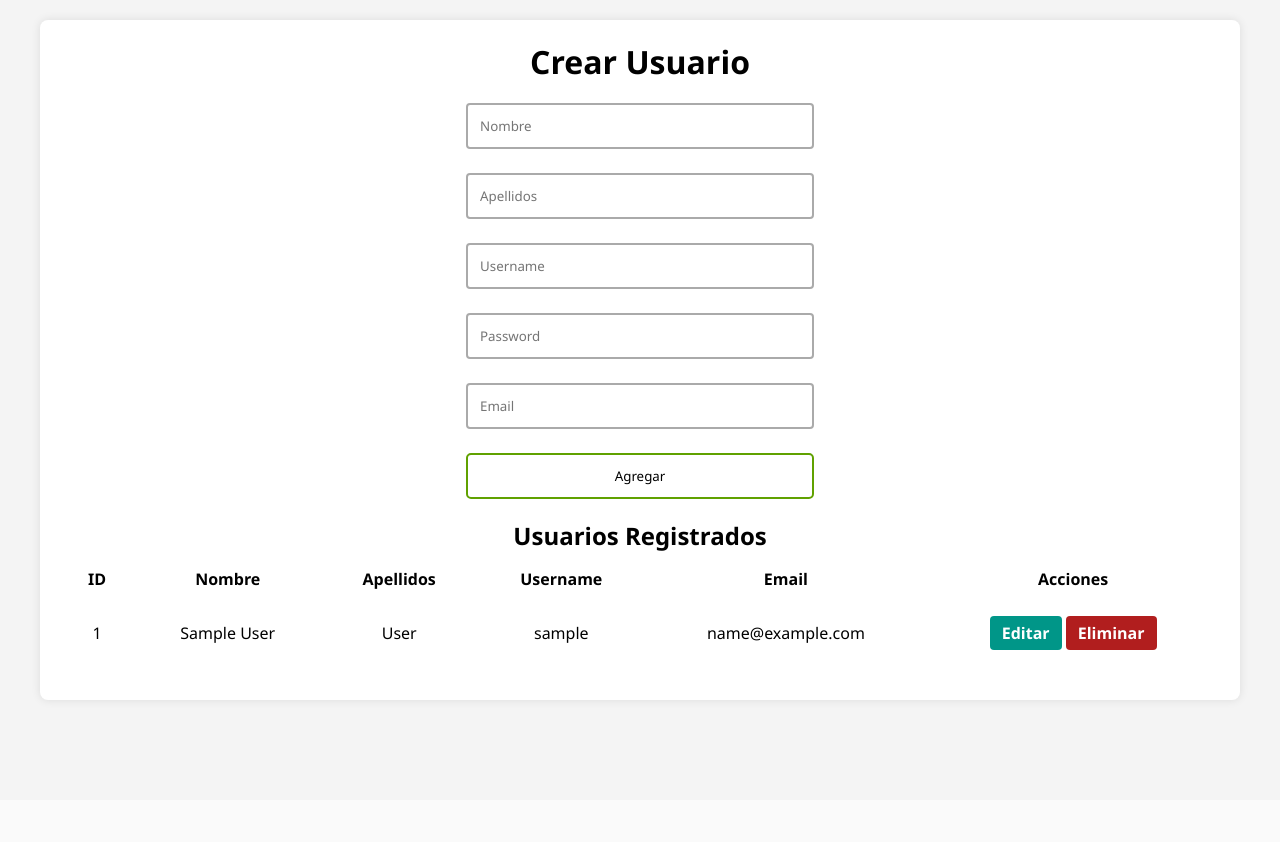
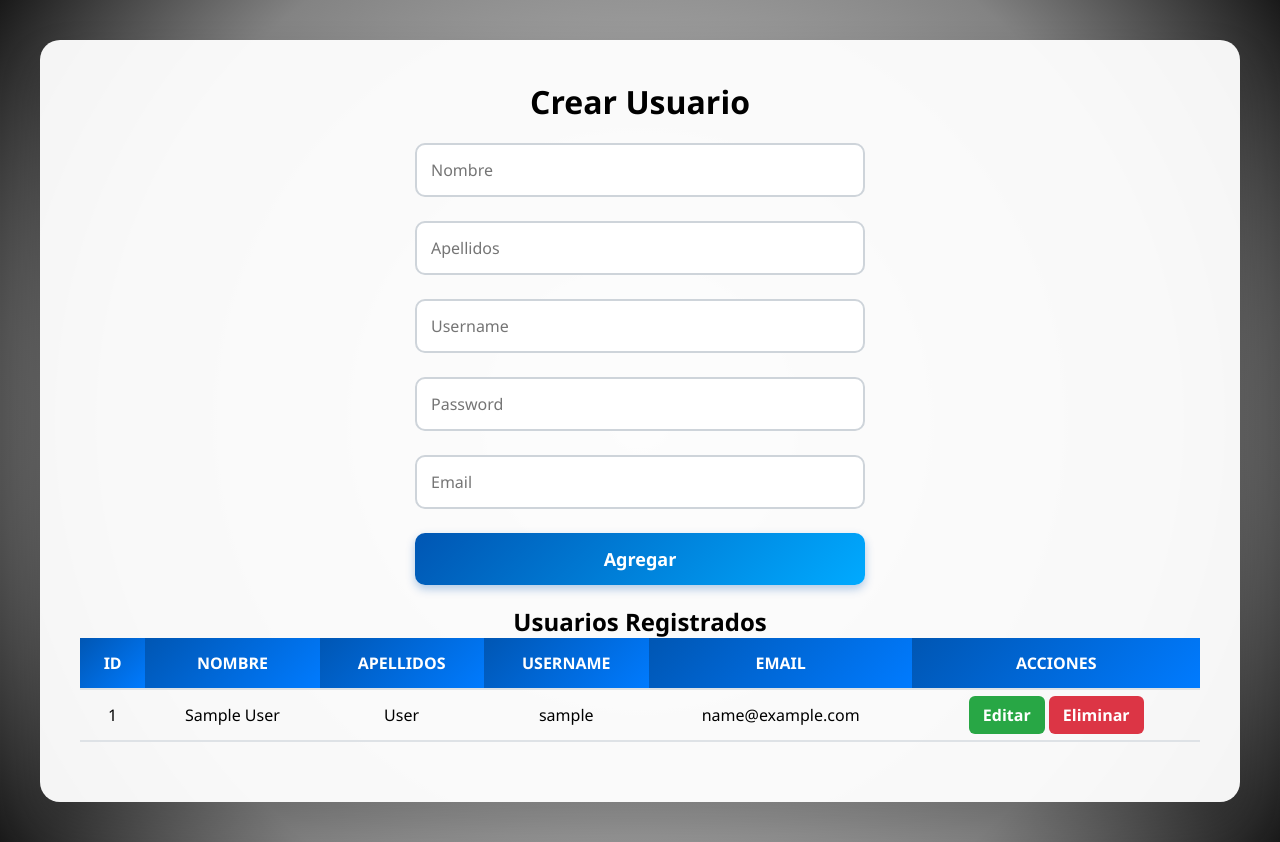
Before and after one commit to JohanFaust1804/crudphp, a PHP site: page / in a window 1280 px wide. Before the commit the page ends 703 px from the top, so only its background shows below. Run offline with PHP 8.4, Linux system fonts and the light colour scheme; tables that the repository leaves empty or names only in its code hold one stand-in row (values such as "Sample post").

Commit message:
Update style.css

```diff
--- a/crudsena/css/style.css
+++ b/crudsena/css/style.css
@@ -7,66 +7,71 @@
 html {
     font-family: 'Segoe UI', sans-serif;
     text-align: center;
-    background-color: #f4f4f4; /* Fondo de la página */
+    background: radial-gradient(circle, rgba(200, 200, 200, 0.8), rgba(100, 100, 100, 0.8) 70%, rgba(0, 0, 0, 0.9) 100%);
 }
 
 a {
     text-decoration: none;
+    color: inherit;
 }
 
 .container {
     max-width: 1200px;
-    margin: 20px auto;
-    padding: 20px;
-    background-color: #fff; /* Fondo blanco para el contenedor */
-    border-radius: 8px;
-    box-shadow: 0 0 10px rgba(0, 0, 0, 0.1);
+    margin: 40px auto;
+    padding: 40px;
+    background-color: rgba(255, 255, 255, 0.95); /* Fondo blanco con opacidad para resaltar */
+    border-radius: 20px;
+    box-shadow: 0 20px 40px rgba(0, 0, 0, 0.2); /* Sombra más pronunciada */
 }
 
 .users-form form {
     display: flex;
     flex-direction: column;
     gap: 24px;
-    width: 30%;
+    width: 100%;
+    max-width: 450px;
     margin: 20px auto;
-    text-align: center;
 }
 
 .users-form form input {
     font-family: 'Segoe UI', sans-serif;
+    font-size: 16px;
 }
 
 .users-form form input[type=text],
 .users-form form input[type=password],
 .users-form form input[type=email] {
-    padding: 12px;
-    border: 2px solid #aaa;
-    border-radius: 4px;
+    padding: 14px;
+    border: 2px solid #ced4da;
+    border-radius: 10px;
     outline: none;
-    transition: 0.3s;
+    transition: border-color 0.3s, box-shadow 0.3s;
 }
 
 .users-form form input[type=text]:focus,
 .users-form form input[type=password]:focus,
 .users-form form input[type=email]:focus {
-    border-color: dodgerBlue;
-    box-shadow: 0 0 6px 0 dodgerBlue;
+    border-color: #0056b3;
+    box-shadow: 0 0 8px rgba(0, 86, 179, 0.6);
 }
 
 .users-form form input[type=submit] {
     border: none;
-    padding: 12px 50px;
+    padding: 14px 20px;
     cursor: pointer;
-    border-radius: 5px;
-    background-color: white;
-    color: black;
-    border: 2px solid #60a100;
-    transition: background-color 0.4s, color 0.4s;
+    border-radius: 10px;
+    background: linear-gradient(135deg, #0056b3, #00aaff); /* Degradado moderno */
+    color: white;
+    font-size: 18px;
+    font-weight: bold;
+    transition: background-color 0.3s, transform 0.2s, box-shadow 0.3s;
+    box-shadow: 0 4px 10px rgba(0, 86, 179, 0.3);
 }
 
 .users-form form input[type=submit]:hover {
-    background-color: #60a100;
-    color: white;
+    background: linear-gradient(135deg, #004494, #0088cc); /* Degradado más oscuro */
+    transform: translateY(-2px);
+    box-shadow: 0 6px 15px rgba(0, 86, 179, 0.5);
 }
 
 .users-table {
@@ -81,39 +86,72 @@ a {
 
 .users-table th,
 .users-table td {
-    padding: 16px;
+    padding: 14px;
     text-align: center;
+    border-bottom: 2px solid #dee2e6;
+    transition: background-color 0.3s;
+}
+
+.users-table th {
+    background: linear-gradient(135deg, #0056b3, #007bff); /* Degradado para encabezados */
+    color: white;
+    font-weight: bold;
+    text-transform: uppercase;
 }
 
 .users-table tr:nth-child(even) {
-    background-color: #f2f2f2; /* Alternar filas de la tabla */
+    background-color: #f8f9fa;
 }
 
 .users-table tr:hover {
-    background-color: #e0f7fa; /* Color de fila al pasar el ratón */
+    background-color: #e0e0e0; /* Color más suave al pasar el ratón */
 }
 
 .users-table--edit,
 .users-table--delete {
-    padding: 6px 12px;
-    border-radius: 4px;
+    padding: 8px 14px;
+    border-radius: 6px;
     color: #fff;
     font-weight: bold;
-    transition: background-color 0.3s;
+    transition: background-color 0.3s, transform 0.2s;
 }
 
 .users-table--edit {
-    background: #009688; /* Color de botón Editar */
+    background: #28a745;
 }
 
 .users-table--edit:hover {
-    background: #00796b; /* Color al pasar el ratón */
+    background: #218838;
+    transform: translateY(-2px);
 }
 
 .users-table--delete {
-    background: #b11e1e; /* Color de botón Eliminar */
+    background: #dc3545;
 }
 
 .users-table--delete:hover {
-    background: #a11e1e; /* Color al pasar el ratón */
+    background: #c82333;
+    transform: translateY(-2px);
 }
+
+/* Animaciones adicionales para elementos de tabla */
+.users-table td {
+    position: relative;
+}
+
+.users-table td::before {
+    content: "";
+    position: absolute;
+    top: 0;
+    left: 0;
+    right: 0;
+    bottom: 0;
+    background: rgba(255, 255, 255, 0.1);
+    opacity: 0;
+    transition: opacity 0.3s;
+    border-radius: 6px;
+}
+
+.users-table td:hover::before {
+    opacity: 1; /* Resaltar fila al pasar el ratón */
+}
```
